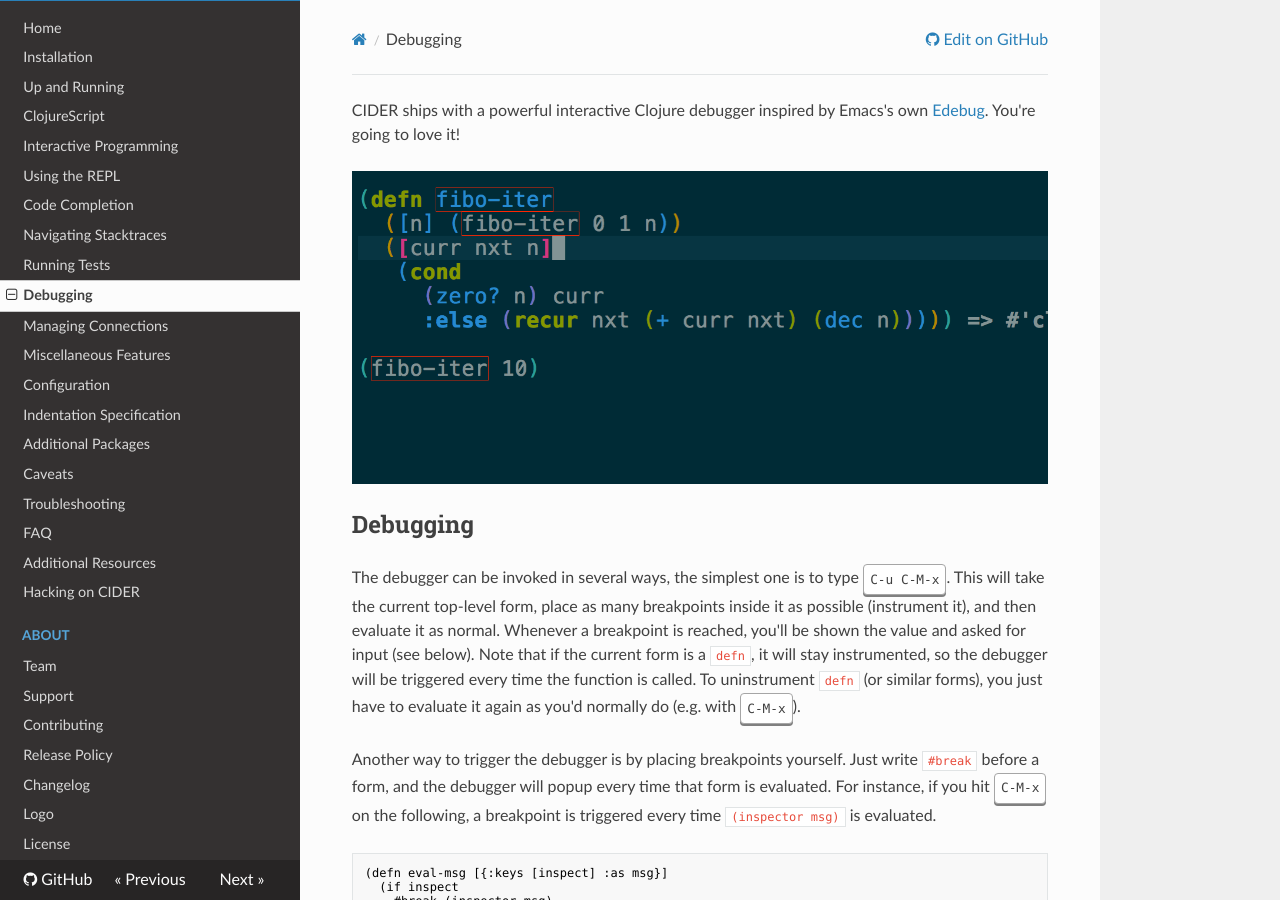
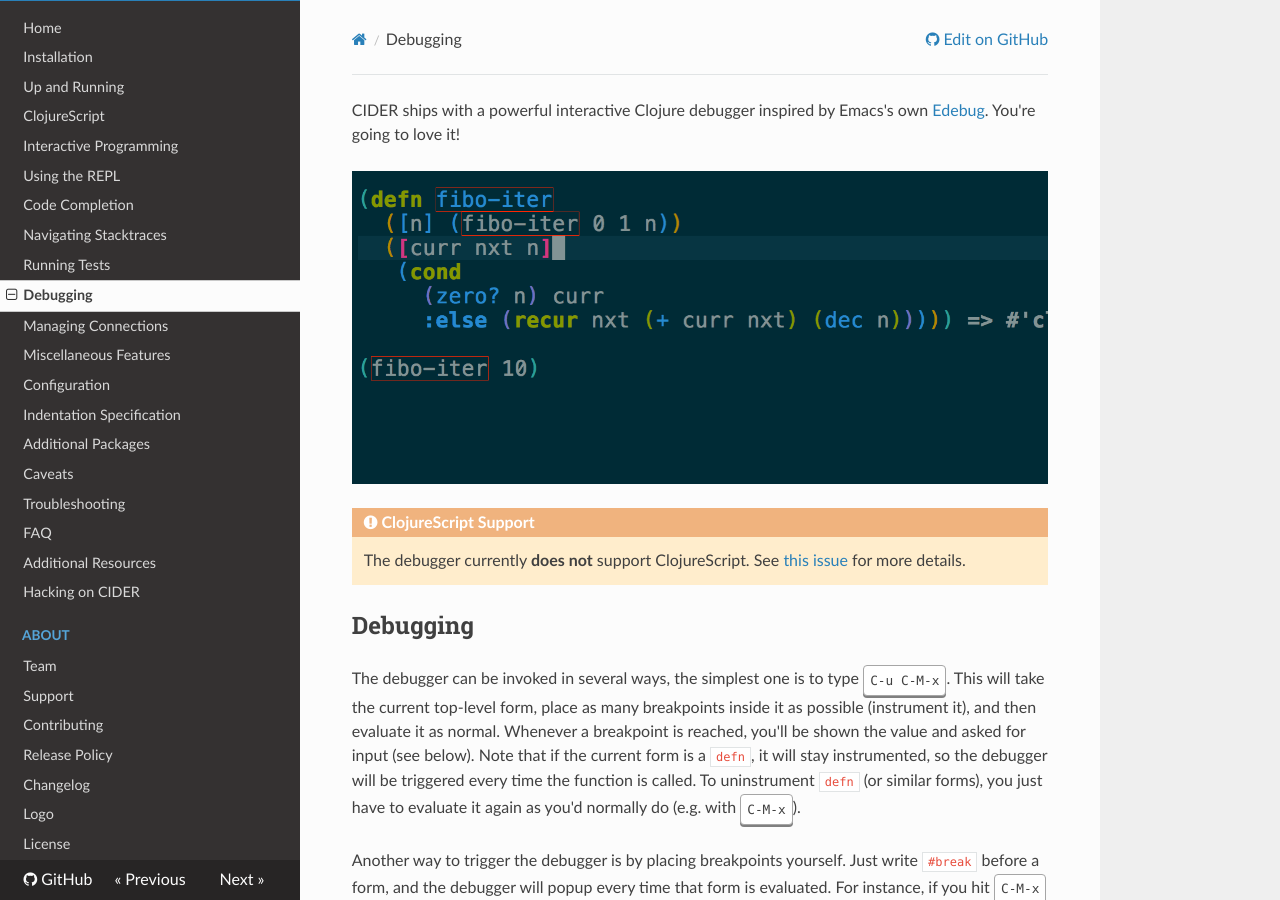
Before and after one commit to clojure-emacs/cider, an MkDocs documentation site: the page built from doc/debugging.md, in a window 1280 px wide and 900 px high. Built offline with MkDocs 1.6.1, drawn with Linux system fonts in a browser that asks for light colours; nearby versions of some CDN libraries; old or Windows-style settings are respelled for this version of MkDocs.

Commit message:
Improve the formatting of the debugging section of the manual

```diff
--- a/doc/debugging.md
+++ b/doc/debugging.md
@@ -2,6 +2,12 @@
 [Edebug][]. You're going to love it!
 
 ![CIDER Debugger](images/cider_debugger.gif)
+
+!!! Warning "ClojureScript Support"
+
+    The debugger currently **does not** support ClojureScript. See
+    [this issue](https://github.com/clojure-emacs/cider/issues/1416)
+    for more details.
 
 ## Debugging
 
```
Also changed, not shown: other parts of doc/debugging.md (+5 -3 lines).
